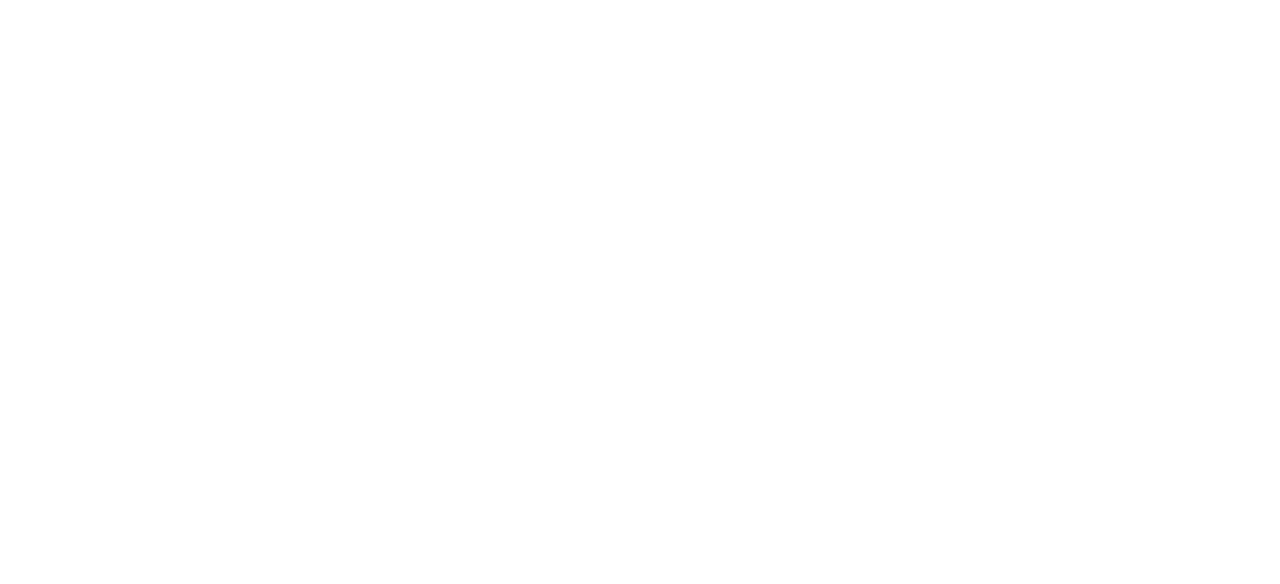
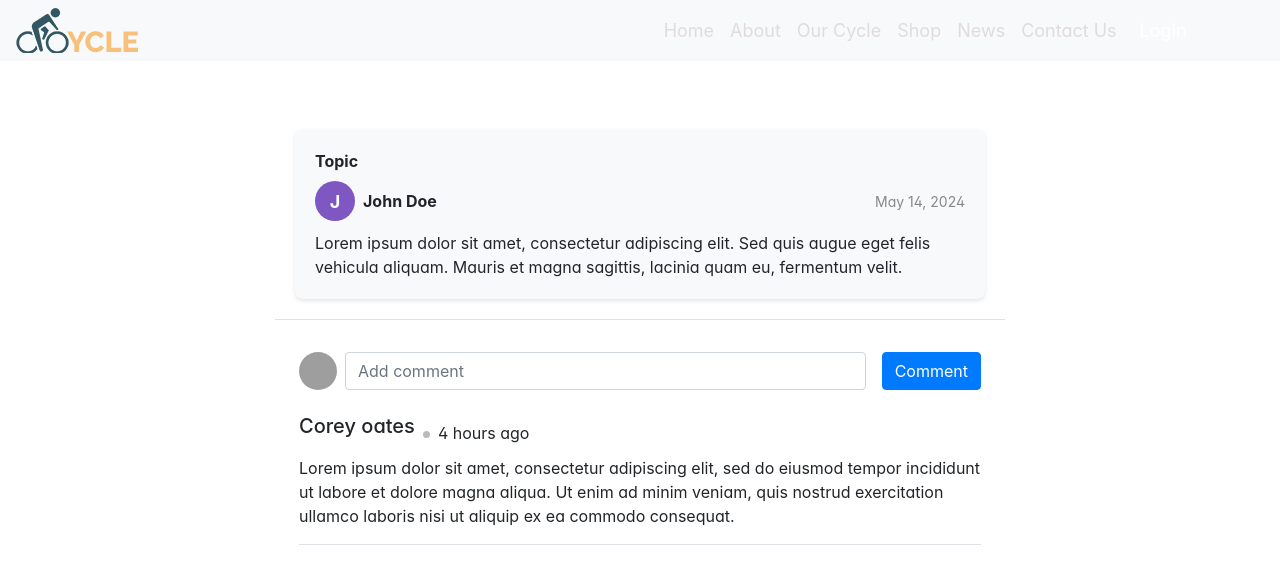
Before and after one commit to mechzz1/bikerPortal, a React (Vite) app in the folder frontend/: page /forumchat in a window 1280 px wide. Before the commit this address had no page. Shown: the top 584 px of the page. Built offline with nearby package versions, Linux system fonts and the light colour scheme; grey boxes are pictures that could not be loaded.

Commit message:
form chat page created

```diff
--- a/frontend/src/App.tsx
+++ b/frontend/src/App.tsx
@@ -11,6 +11,7 @@
 import Forums from './pages/forums/forums';
 import 'primereact/resources/themes/lara-light-indigo/theme.css'; //theme
 import 'primereact/resources/primereact.min.css'; //core css
+import ForumChat from './pages/forumChat/forumChat';
 
 function App() {
   const [count, setCount] = useState(0)
@@ -22,6 +23,8 @@
           <Route path="/login" element={<Login />} />
           <Route path="/forum" element={<Forums />} />
           <Route path="/home" element={<Landing />} />
+          <Route path="/forumchat" element={<ForumChat />} />
+
 
 
           {/* <Route element={<PrivateRoutes />}>
--- /dev/null
+++ b/frontend/src/pages/forumChat/forumChat.css
@@ -0,0 +1,32 @@
+.bdge {
+    height: 21px;
+    background-color: orange;
+    color: #fff;
+    font-size: 11px;
+    padding: 8px;
+    border-radius: 4px;
+    line-height: 3px;
+  }
+
+  .comments {
+    text-decoration: underline;
+    text-underline-position: under;
+    cursor: pointer;
+  }
+
+  .dot {
+    height: 7px;
+    width: 7px;
+    margin-top: 3px;
+    background-color: #bbb;
+    border-radius: 50%;
+    display: inline-block;
+  }
+
+  .hit-voting:hover {
+    color: blue;
+  }
+
+  .hit-voting {
+    cursor: pointer;
+  }
--- /dev/null
+++ b/frontend/src/pages/forumChat/forumChat.tsx
@@ -0,0 +1,34 @@
+import React from 'react'
+import NavBar from '../../assets/components/navBar/navBar'
+import './forumChat.css'
+import AppForum from '../../assets/components/appForum/appForum'
+function forumChat() {
+    return (
+        <>
+            <NavBar type="basic" />
+            <div className="container mt-5 mb-5">
+                <div className="d-flex justify-content-center row">
+                    <div className="d-flex flex-column col-md-8">
+                        <div className="d-flex flex-row align-items-center text-left comment-top  bg-white border-bottom ">
+                            <AppForum/>
+                        </div>
+                        <div className="coment-bottom bg-white p-2 px-4">
+                            <div className="d-flex flex-row add-comment-section mt-4 mb-4"><img className="img-fluid img-responsive rounded-circle mr-2" src="https://i.imgur.com/qdiP4DB.jpg" width="38" /><input type="text" className="form-control mr-3" placeholder="Add comment" /><button className="btn btn-primary" type="button">Comment</button></div>
+                            <div
+                                className="commented-section mt-2">
+                                <div className="d-flex flex-row align-items-center commented-user">
+                                    <h5 className="mr-2">Corey oates</h5><span className="dot mb-1"></span><span className="mb-1 ml-2">4 hours ago</span></div>
+                                <div className="comment-text-sm"><span>Lorem ipsum dolor sit amet, consectetur adipiscing elit, sed do eiusmod tempor incididunt ut labore et dolore magna aliqua. Ut enim ad minim veniam, quis nostrud exercitation ullamco laboris nisi ut aliquip ex ea commodo consequat.</span></div>
+
+                            </div>
+                            <div className="d-flex flex-row align-items-center text-left comment-top p-2 bg-white border-bottom px-4">
+                            </div>
+                        </div>
+                    </div>
+                </div>
+            </div>
+        </>
+    )
+}
+
+export default forumChat
--- a/frontend/src/pages/login/login.tsx
+++ b/frontend/src/pages/login/login.tsx
@@ -60,17 +60,22 @@
                         <form onSubmit={handleSubmit(onSubmit)}>
                             <div className="row d-flex justify-content-center">
                                 <div className="col-md-12 pt-3">
-                                <label htmlFor="userName">User Name</label>
+                                    <label htmlFor="userName">User Name</label>
 
                                     <input type="text" className="form-control" id="userName" {...register('userName')} />
                                     {errors.userName && <p className='text-danger'>{errors.userName.message} </p>}
                                 </div>
                                 <div className="col-md-12 pt-3">
-                                <label htmlFor="password">Password</label>
+                                    <label htmlFor="password">Password</label>
                                     <input type="password" className="form-control" id="password" {...register('password')} />
 
                                     {errors.password && <p className='text-danger'>{errors.password.message} </p>}
                                 </div>
+                                <p className='text-end m-0  text-secondary' style={{ cursor: "pointer", fontSize: "12px" }}>
+                                    Not register yet? <span className='text-primary'>
+                                        Create an account
+                                    </span>
+                                </p>
                                 <div className="col-md-12 d-flex justify-content-center pt-2">
                                     <button type="submit" className="btn btn-primary w-100 p-2">Submit</button>
                                 </div>
```
